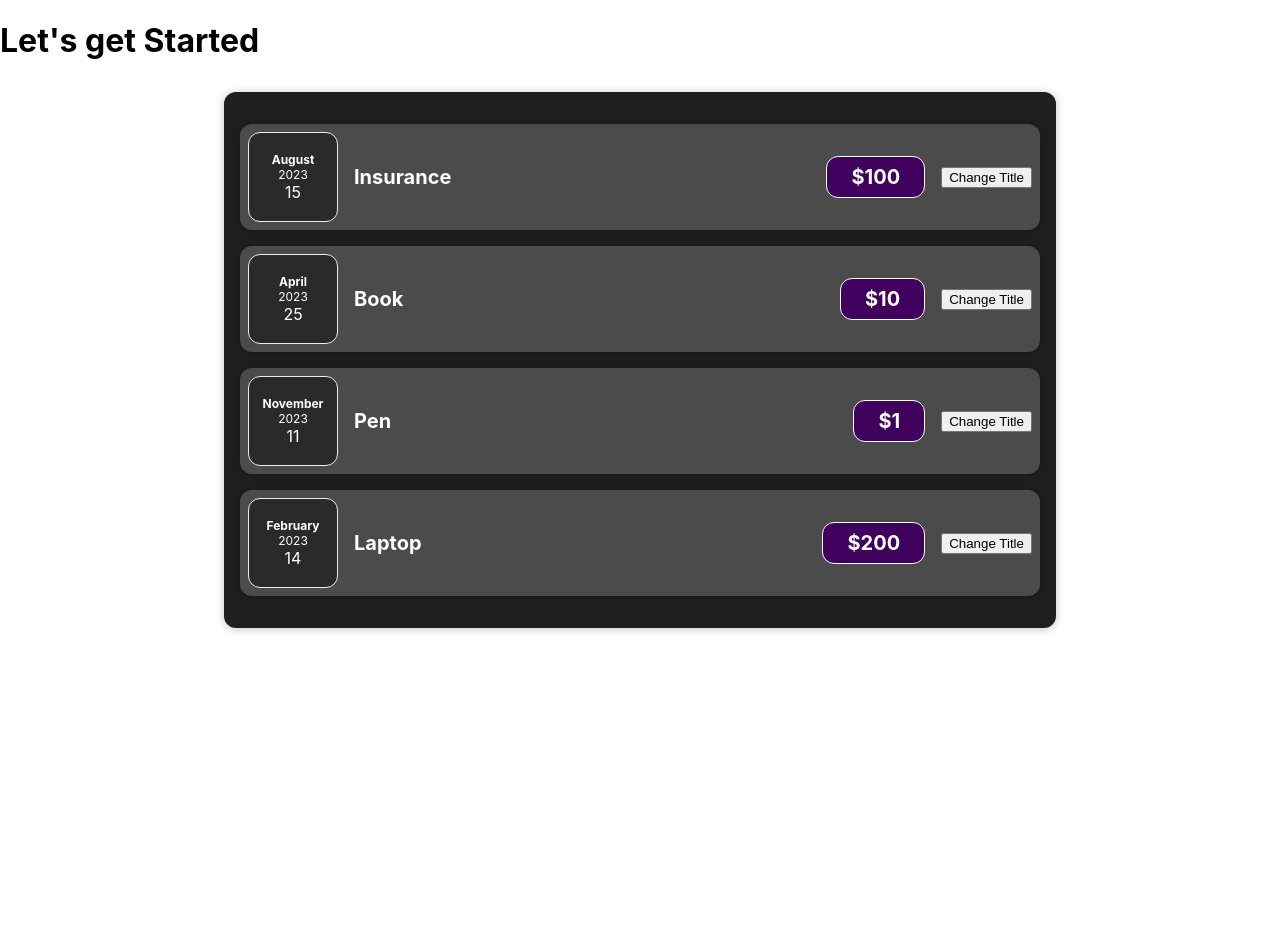
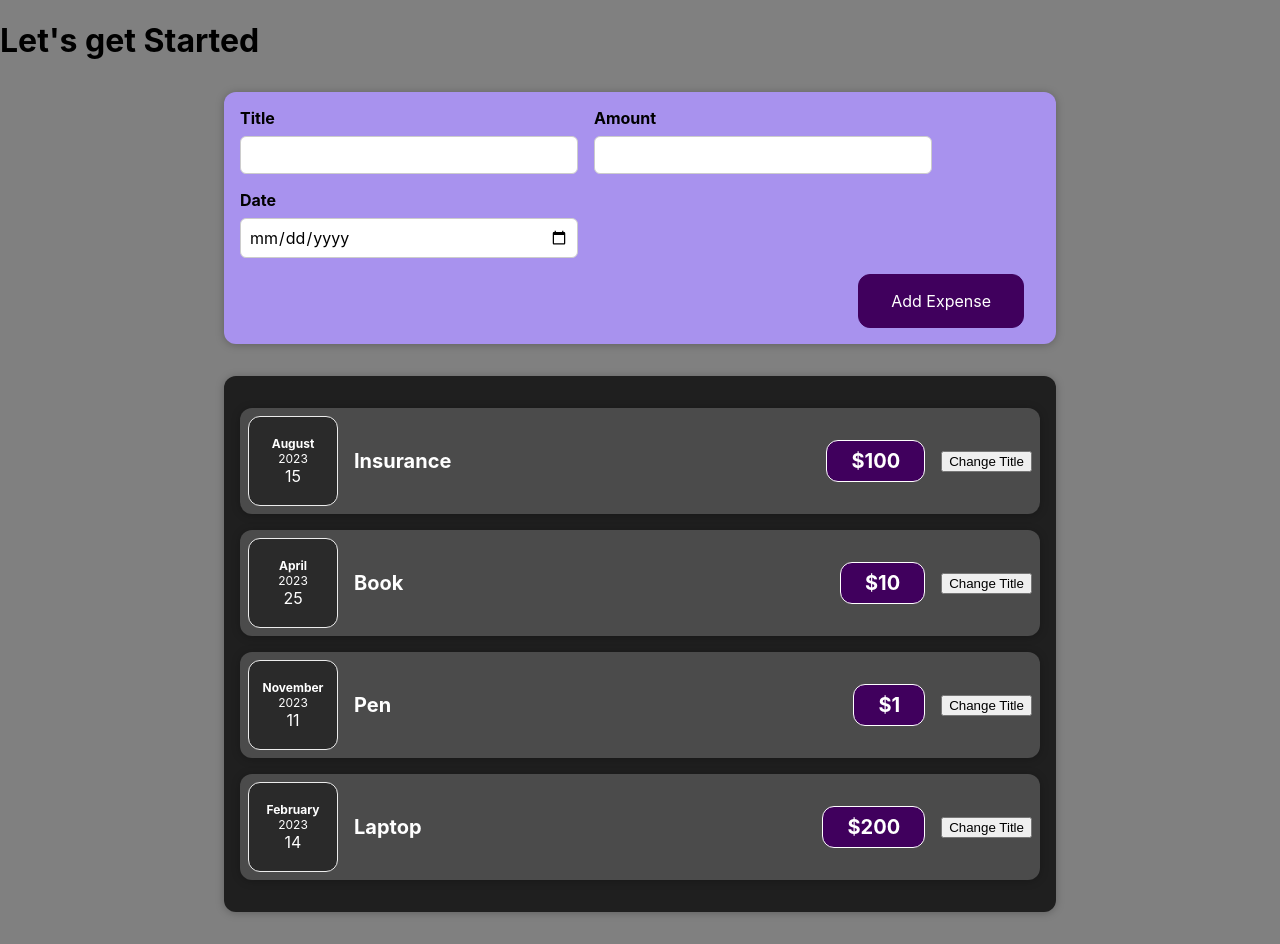
Before and after one commit to deepikacha/project-one, a React (Create React App) app: page / in a window 1280 px wide. Before the commit the page ends 800 px from the top, so only its background shows below. Built offline with nearby package versions, Linux system fonts and the light colour scheme.

Commit message:
multiple to one state

```diff
--- a/src/App.js
+++ b/src/App.js
@@ -2,6 +2,7 @@
 
 import ExpenseItem from "./components/Expenses/ExpenseItem";
 import Expenses from "./components/Expenses/Expenses"
+import NewExpense from './components/NewExpense/NewExpense'
 
 function App() {
 
@@ -9,6 +10,7 @@
   return (
     <div>
       <h1>Let's get Started</h1>
+      <NewExpense/>
     <Expenses />
 
     </div>
--- /dev/null
+++ b/src/components/NewExpense/ExpenseForm.css
@@ -0,0 +1,26 @@
+.new-expense__controls {
+    display: flex;
+    flex-wrap: wrap;
+    gap: 1rem;
+    margin-bottom: 1rem;
+    text-align: left;
+  }
+
+  .new-expense__control label {
+    font-weight: bold;
+    margin-bottom: 0.5rem;
+    display: block;
+  }
+
+  .new-expense__control input {
+    font: inherit;
+    padding: 0.5rem;
+    border-radius: 6px;
+    border: 1px solid #ccc;
+    width: 20rem;
+    max-width: 100%;
+  }
+
+  .new-expense__actions {
+    text-align: right;
+  }
--- /dev/null
+++ b/src/components/NewExpense/ExpenseForm.js
@@ -0,0 +1,55 @@
+import React,{useState} from "react"
+import './ExpenseForm.css'
+
+
+
+const ExpenseForm=()=>{
+    const [userInput, setUserInput]=useState({
+     enteredTitle:'',enteredAmount:'',enteredDate:''
+    });
+
+    const titleChangeHandler=(event)=>{
+        setUserInput((prevState)=>{
+        return{
+          ...prevState,enteredTitle:event.target.value
+        }
+       })
+    }
+    const amountChangeHandler=(event)=>{
+         setUserInput((prevState)=>{
+        return{
+          ...prevState,enteredAmount:event.target.value
+        }
+       })
+    }
+    const dateChangeHandler=(event)=>{
+          setUserInput((prevState)=>{
+        return{
+          ...prevState,enteredDate:event.target.value
+        }
+       })
+    }
+    return (
+    <form>
+        <div className="new-expense__controls">
+        <div className="new-expense__control">
+            <label htmlFor="title">Title</label>
+            <input type="text" id="title" onChange={titleChangeHandler}/>
+        </div>
+        <div className="new-expense__control">
+            <label htmlFor="amount">Amount</label>
+            <input type="number" id="amount" onChange={amountChangeHandler}/>
+        </div>
+        <div className="new-expense__control">
+            <label htmlFor="date">Date</label>
+            <input type="date" id="date" onChange={dateChangeHandler} min="2023-01-01" max="2024-12-31"/>
+        </div>
+        </div>
+        <div className="new-expense__actions">
+            <button type="submit">Add Expense</button>
+            </div>
+    </form>
+    )
+}
+
+export default ExpenseForm;
--- /dev/null
+++ b/src/components/NewExpense/NewExpense.css
@@ -0,0 +1,38 @@
+.new-expense {
+    background-color: #a892ee;
+    padding: 1rem;
+    margin: 2rem auto;
+    width: 50rem;
+    max-width: 95%;
+    border-radius: 12px;
+    text-align: center;
+    box-shadow: 0 1px 8px rgba(0, 0, 0, 0.25);
+  }
+
+  .new-expense button {
+    font: inherit;
+    cursor: pointer;
+    padding: 1rem 2rem;
+    border: 1px solid #40005d;
+    background-color: #40005d;
+    color: white;
+    border-radius: 12px;
+    margin-right: 1rem;
+  }
+
+  .new-expense button:hover,
+  .new-expense button:active {
+    background-color: #510674;
+    border-color: #510674;
+  }
+
+  .new-expense button.alternative {
+    color: #220131;
+    border-color: transparent;
+    background-color: transparent;
+  }
+
+  .new-expense button.alternative:hover,
+  .new-expense button.alternative:active {
+    background-color: #ddb3f8;
+  }
--- /dev/null
+++ b/src/components/NewExpense/NewExpense.js
@@ -0,0 +1,11 @@
+import React from "react"
+import ExpenseForm from './ExpenseForm'
+import './NewExpense.css'
+
+const newExpense=()=>{
+    return (
+        <div className="new-expense"><ExpenseForm/></div>
+        );
+}
+
+export default newExpense;
--- a/src/index.css
+++ b/src/index.css
@@ -5,6 +5,7 @@
     sans-serif;
   -webkit-font-smoothing: antialiased;
   -moz-osx-font-smoothing: grayscale;
+  backGround:grey;
 }
 
 code {
```
